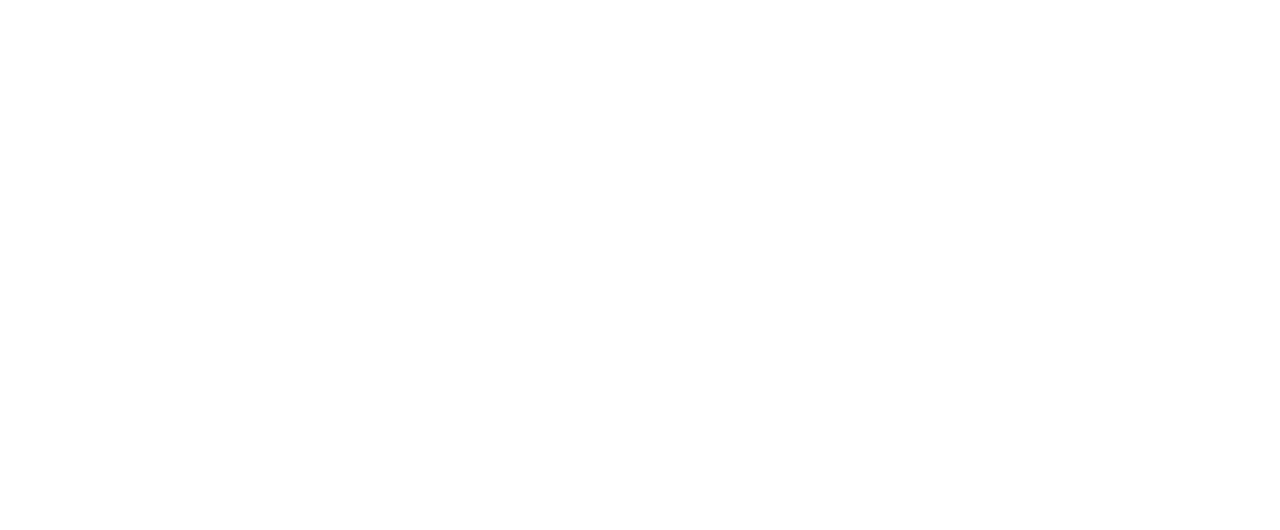
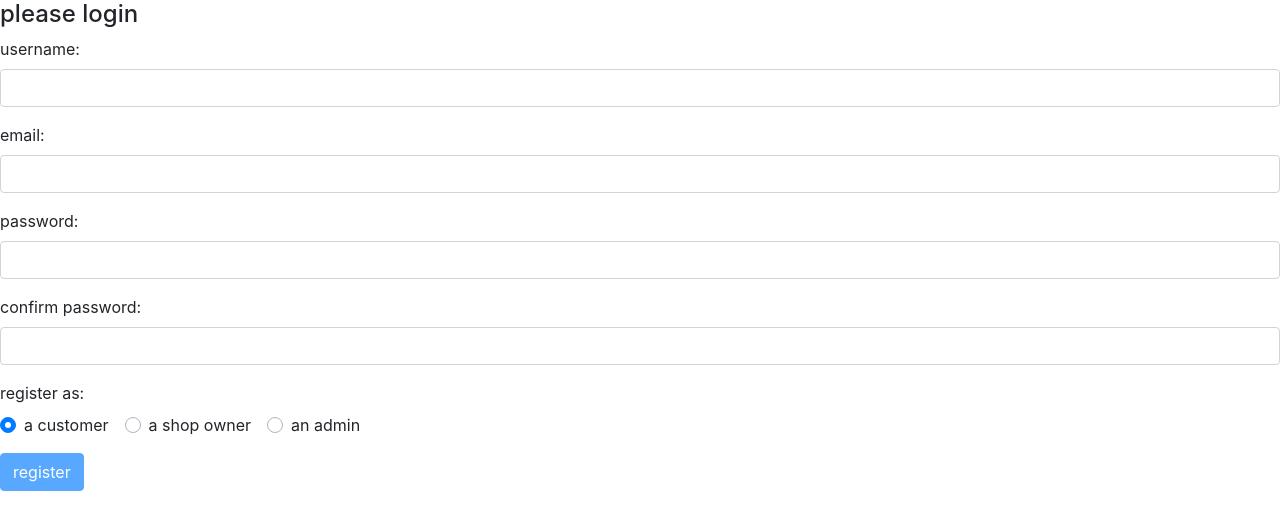
Before and after one commit to liushuyu6666/Jupiter_Restaurant_Frontend_Reactjs, a React (Create React App) app: page /register in a window 1280 px wide. Shown: the top 530 px of the page. Built offline with nearby package versions, Linux system fonts and the light colour scheme; the HTML template or start-up script is replaced by a standard one.

Commit message:
1) change Login.jsx -> Register.jsx 2) add email address 3) fix bug of button

```diff
--- a/src/App.js
+++ b/src/App.js
@@ -7,7 +7,7 @@ import {
     Route,
     Link,
 } from "react-router-dom";
-import Login from "./Component/Login";
+import Register from "./Component/Register";
 
 function App() {
   return (
@@ -16,8 +16,8 @@ function App() {
               <Route path="/" exact>
                   <Home />
               </Route>
-              <Route path="/login" exact>
-                  <Login />
+              <Route path="/register" exact>
+                  <Register />
               </Route>
           </Switch>
       </Router>
--- a/src/Component/Login.jsx
+++ b/src/Component/Register.jsx
@@ -1,12 +1,13 @@
 import React, {Component} from "react";
 import {withRouter} from "react-router-dom";
 
-class Login extends Component{
+class Register extends Component{
     constructor(props) {
         super(props);
         this.state = {
-            formValue: {username: "", password: "", confirm: "", role: "customer"},
+            formValue: {username: "", email: "", password: "", confirm: "", role: "customer"},
             errors: {username: {classname: "", text: "", promptClassname: ""},
+                    email: {classname: "", text: "", promptClassname: ""},
                     password: {classname: "", text: "", promptClassname: ""},
                     confirm: {classname: "", text: "", promptClassname: ""}},
             buttonEnabled: false,
@@ -14,23 +15,24 @@ class Login extends Component{
         }
     }
 
+    // update values of input except radio value
     change = (event) => {
         event.preventDefault();
         this.setState({
             formValue: {
                 ...this.state.formValue,
                 [event.target.id]: event.target.value}
-        }, () => {this.check(event);
-                          console.log(this.state)});
+        }, () => {this.check(event)});
     }
 
+    // update the value of radio
     radio = (event) =>{
         this.setState({
             formValue:{
                 ...this.state.formValue,
                 role: event.target.id
             }
-        }, () => console.log(this.state))
+        }, )
     }
 
     check = (e) => {
@@ -38,8 +40,12 @@ class Login extends Component{
         e.preventDefault();
 
         const username = {};
+        const email = {};
         const password = {};
         const confirm = {};
+
+        let change = {};
+        let confirmInPassword = false;
 
         // check username, need to check username.trim() first
         // // when check if username is empty, use trim().
@@ -61,12 +67,25 @@ class Login extends Component{
                 username.promptClassname = "valid-feedback";
                 username.text = "perfect! a sweet name";
             }
-            this.setState({
-                errors:{
-                    ...this.state.errors,
-                    username: username,
-                }
-            })
+            change = username;
+        }
+
+        // check email
+        if(e.target.id === "email") {
+            if (this.state.formValue.email.trim() === "") {
+                email.classname = "is-valid"
+                email.promptClassname = "valid-feedback";
+                email.text = "no email address? that's ok";
+            } else if (this.state.formValue.email.indexOf('@') < 0) {
+                email.classname = "is-invalid"
+                email.promptClassname = "invalid-feedback";
+                email.text = "seems like an invalid email address";
+            } else {
+                email.classname = "is-valid"
+                email.promptClassname = "valid-feedback";
+                email.text = "perfect! go on";
+            }
+            change = email;
         }
 
         // check password
@@ -88,38 +107,20 @@ class Login extends Component{
                 password.promptClassname = "valid-feedback";
                 password.text = "it works";
             }
-            this.setState({
-                errors:{
-                    ...this.state.errors,
-                    password: password,
-                }
-            })
-            // check confirm again in password
+            change = password;
             if(this.state.errors.confirm.classname !== ""
             && this.state.formValue.confirm !== this.state.formValue.password){
+                confirmInPassword = true;
                 confirm.classname = "is-invalid";
                 confirm.promptClassname = "invalid-feedback";
                 confirm.text = "password doesn't match";
-                this.setState({
-                    errors:{
-                        ...this.state.errors,
-                        confirm: confirm,
-                        password: password,
-                    }
-                })
             }
             else if(this.state.errors.confirm.classname !== ""
             && this.state.formValue.confirm === this.state.formValue.password){
+                confirmInPassword = true;
                 confirm.classname = "is-valid";
                 confirm.promptClassname = "valid-feedback";
                 confirm.text = "the same";
-                this.setState({
-                    errors:{
-                        ...this.state.errors,
-                        confirm: confirm,
-                        password: password,
-                    }
-                })
             }
         }
 
@@ -142,24 +143,42 @@ class Login extends Component{
                 confirm.promptClassname = "valid-feedback";
                 confirm.text = "the same";
             }
+            change = confirm;
+        }
+
+        // update the state and button
+        if(!confirmInPassword){
             this.setState({
                 errors:{
                     ...this.state.errors,
+                    [e.target.id]: change,
+                }
+            }, () => this.buttonChange())
+        } else {
+            this.setState({
+                errors:{
+                    ...this.state.errors,
+                    password: change,
                     confirm: confirm,
                 }
-            });
+            }, () => this.buttonChange())
         }
 
-        // check button
-        const buttonEnabled = (username.classname === "is-valid"
-                || this.state.errors.username.classname === "is-valid")
-            && (password.classname === "is-valid"
-                || this.state.errors.password.classname === "is-valid")
-            && (confirm.classname === "is-valid"
-                || this.state.errors.confirm.classname === "is-valid");
+    }
+
+    // when input values change, button will be changed correspondingly
+    buttonChange = () => {
+        let buttonEnabled = (this.state.errors.username.classname === "is-valid")
+        && (this.state.errors.password.classname === "is-valid")
+        && (this.state.errors.confirm.classname === "is-valid")
+        && (this.state.errors.email.classname === "is-valid");
+
         this.setState({
             buttonEnabled: buttonEnabled,
-        });
+        })
+    }
+
+    submit = () => {
 
     }
 
@@ -182,6 +201,19 @@ class Login extends Component{
                     />
                     <div className={this.state.errors.username.promptClassname}>
                         {this.state.errors.username.text}
+                    </div>
+                </div>
+                <div className={"form-group"}>
+                    <label htmlFor={"email"}>email:</label>
+                    <input
+                        className={`form-control ${this.state.errors.email.classname}`}
+                        type={"email"}
+                        id={"email"}
+                        name={"email"} // to pair label
+                        onChange={this.change}
+                    />
+                    <div className={this.state.errors.email.promptClassname}>
+                        {this.state.errors.email.text}
                     </div>
                 </div>
                 <div className={"form-group"}>
@@ -239,4 +271,4 @@ class Login extends Component{
 
 }
 
-export default withRouter(Login);
+export default withRouter(Register);
```
